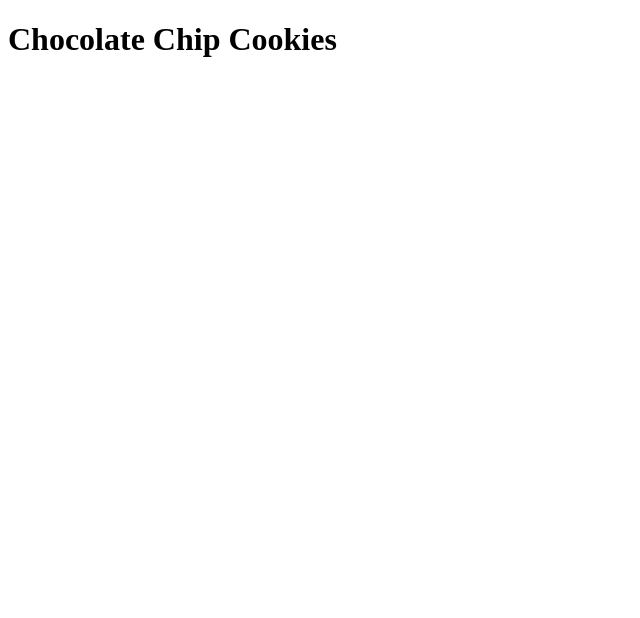
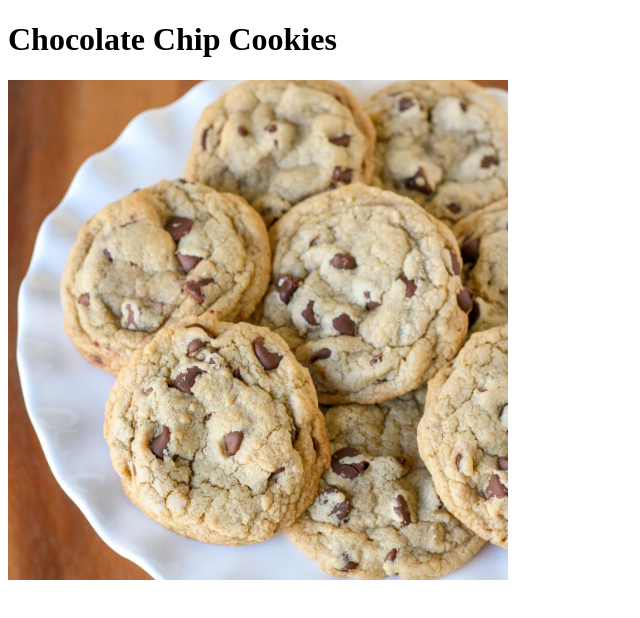
Before and after one commit to Grayvox/odin-recipes, a plain HTML site: page recipes/chocolate-chip-cookies.html in a window 1280 px wide. Shown: the whole page, without its empty margins (0-640 px from the left). Drawn offline with Linux system fonts and the light colour scheme.

Commit message:
Add cover photo for chocolate-chip-cookies.html
The file in question now has a cover photo of chocolate chip cookies,
credit to GloriousTreats.com for the image

```diff
--- a/recipes/chocolate-chip-cookies.html
+++ b/recipes/chocolate-chip-cookies.html
@@ -8,7 +8,7 @@
 
 <body>
     <h1>Chocolate Chip Cookies</h1>
-
+    <img src="../img/cookies.jpg" alt="Image of chocolate chip cookies" height="500" width="500">
 
 </body>
 </html>
```
Also changed, not shown: img/cookies.jpg (added).
